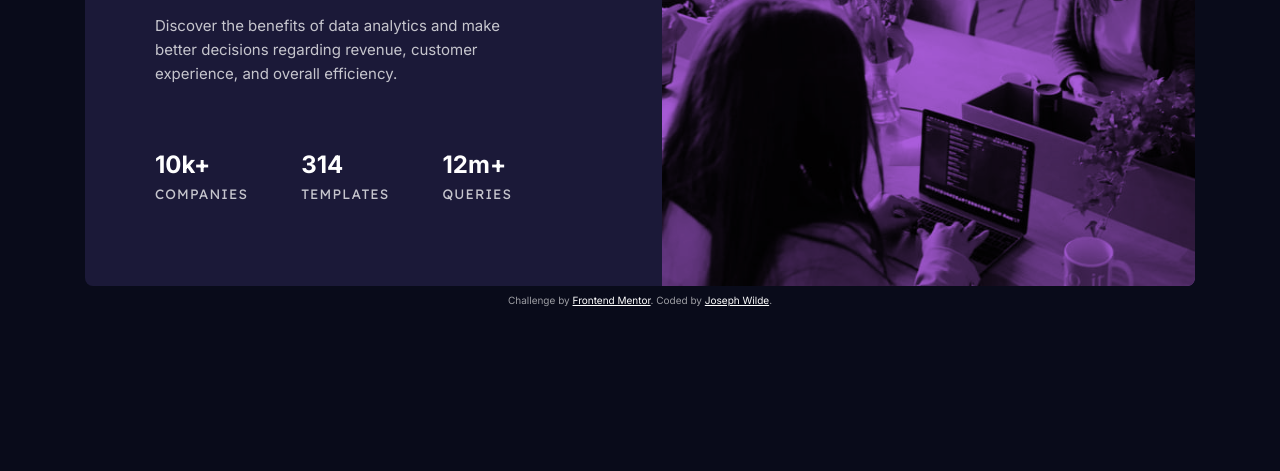
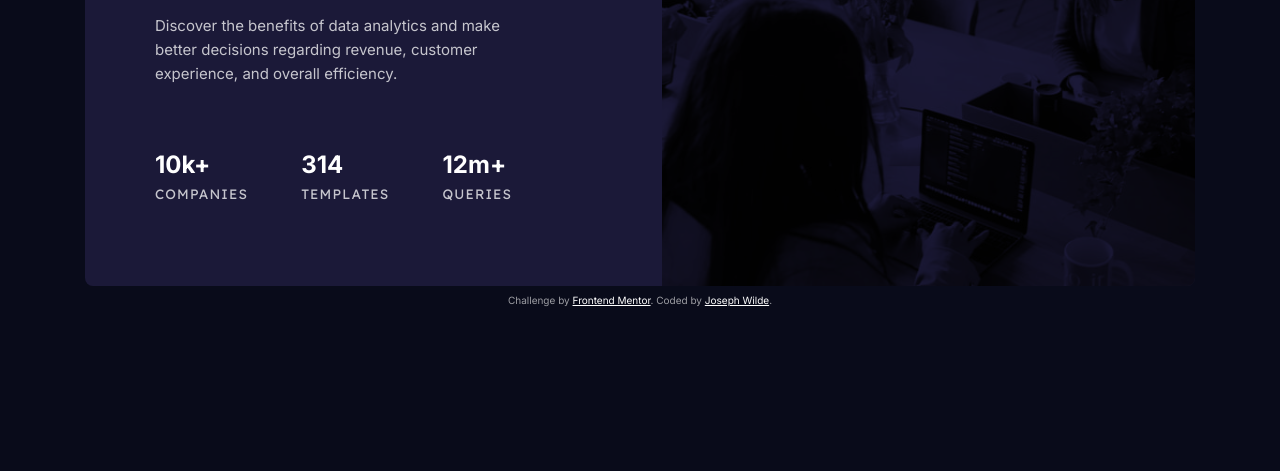
Before and after one commit to RazeUrWeapon/FEM-Stats-Preview-Card, a plain HTML site: page index.html in a window 1280 px wide. Shown: the part 329-800 px from the top of the page. Drawn offline with Linux system fonts and the light colour scheme.

Commit message:
CSS update

```diff
--- a/style.css
+++ b/style.css
@@ -47,7 +47,7 @@ a {
     border-radius: 0.5rem;
 }
 
-.card__image {
+.card__image {-
     background-color: var(--accent);
     border-radius: 0.5rem 0.5rem 0 0;
 }
```
